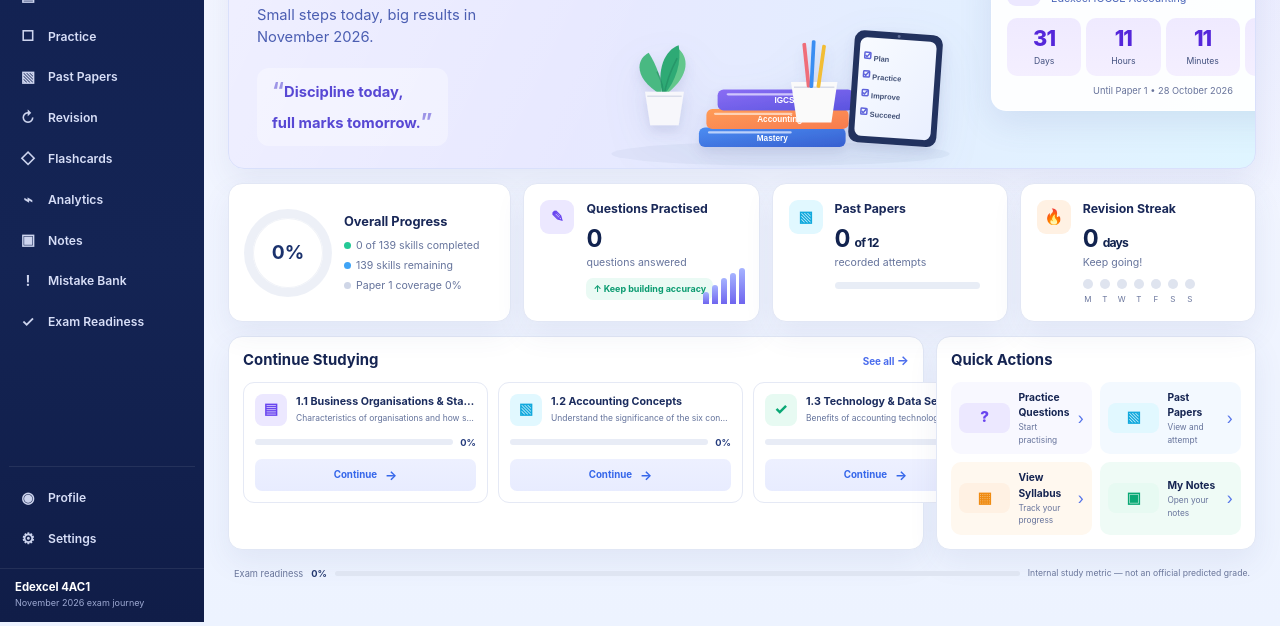
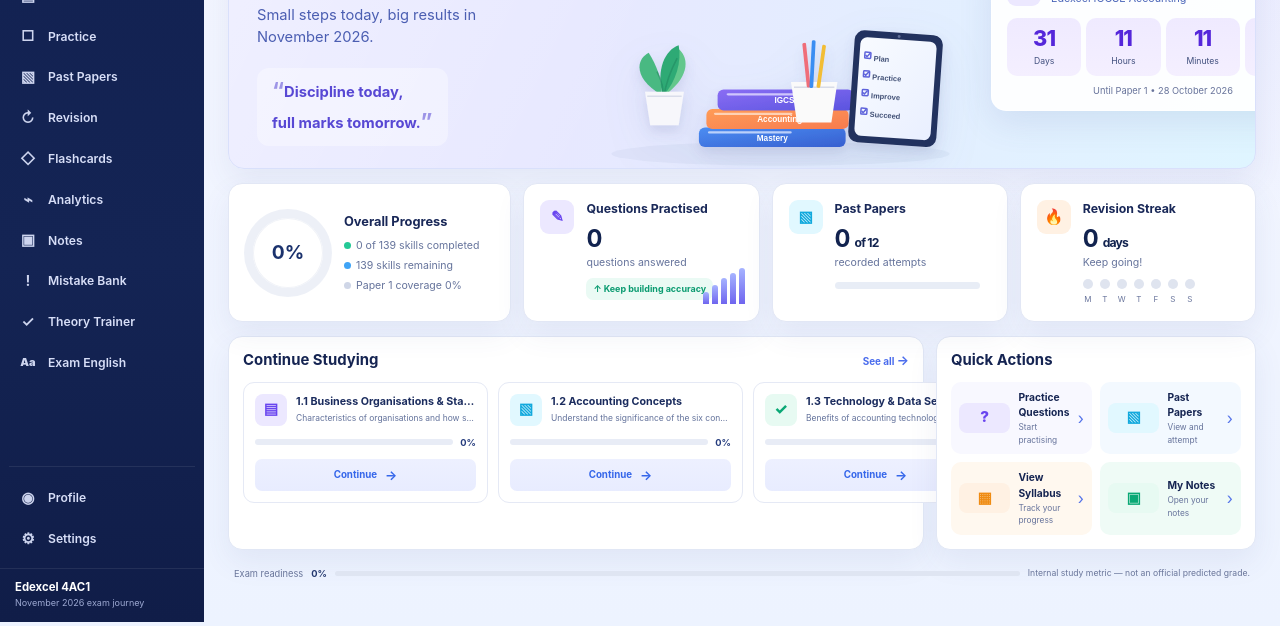
Before and after one commit to Azian2905/IGCSE-Accounting-Mastery, a website with bundled scripts: page index.html in a window 1280 px wide. Shown: the part 178-804 px from the top of the page. Built offline with nearby package versions, Linux system fonts and the light colour scheme.

Commit message:
Load Phase 2 learning system

```diff
--- a/index.html
+++ b/index.html
@@ -9,10 +9,12 @@
   <link rel="stylesheet" href="./styles.css" />
   <link rel="stylesheet" href="./v3.css" />
   <link rel="stylesheet" href="./foundation-v4.css" />
+  <link rel="stylesheet" href="./phase2.css" />
 </head>
 <body>
   <div id="app"></div>
   <script type="module" src="./app.js"></script>
   <script type="module" src="./v3.js"></script>
+  <script type="module" src="./phase2.js"></script>
 </body>
 </html>
```
